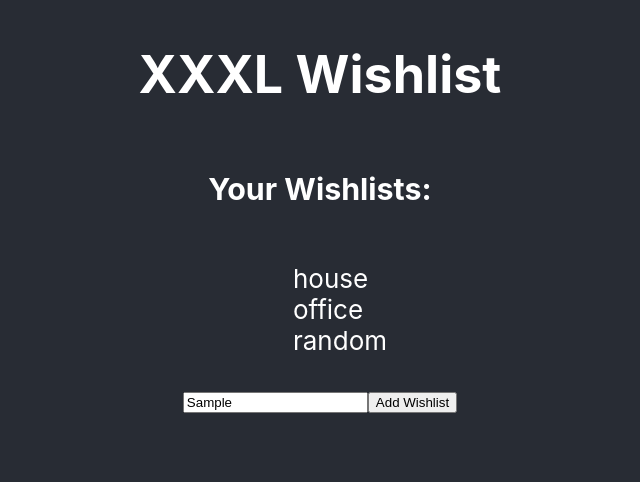
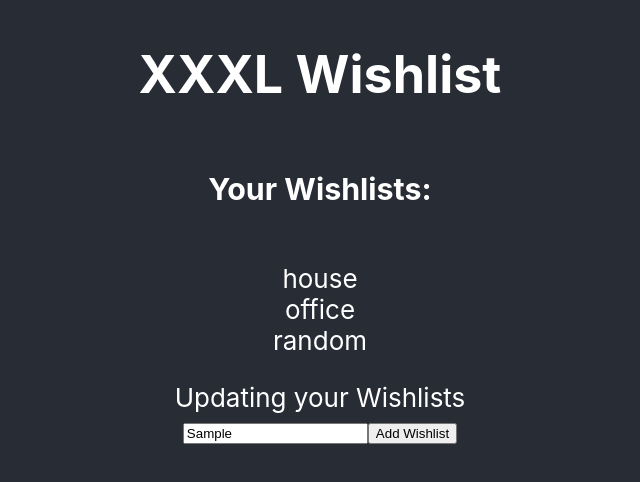
Before and after one commit to akarpas/xxxl, a React (Create React App) app: page / in a window 1280 px wide. Both pictures are taken after typing "Sample" into the empty fields and a click on the button "Add Wishlist". Shown: the top 482 px of the page, without its empty margins (320-960 px from the left). Built offline with nearby package versions, Linux system fonts and the light colour scheme.

Commit message:
chore: add loading sign

```diff
--- a/src/App.css
+++ b/src/App.css
@@ -24,8 +24,10 @@
 }
 
 ul {
+  padding-left: 0;
+  margin-left: 0;
   list-style: none;
-  text-align: left;
+  text-align: center;
 }
 
 @keyframes App-logo-spin {
--- a/src/App.js
+++ b/src/App.js
@@ -6,8 +6,9 @@ import './App.css';
 
 
 const App = () => {
-  const [wishlistName, setWishlistName] = useState(null);
+  const [wishlistName, setWishlistName] = useState('');
   const [wishlists, setWishlists] = useState(DefaultWishlists);
+  const [loading, setLoading] = useState(false);
 
   const onChange = event => {
     setWishlistName(event.target.value);
@@ -17,6 +18,7 @@ const App = () => {
     event.preventDefault();
     const newWishlists = [...wishlists];
     const pendingRequest = wishlists.findIndex(wishlist => wishlist.id === -1) !== -1;
+    setLoading(true);
 
     if (pendingRequest) {
       const index = newWishlists.findIndex(wishlist => wishlist.id === -1);
@@ -24,11 +26,15 @@ const App = () => {
       setWishlists([...newWishlists]);
       const data = await apiPatch([...newWishlists], wishlistName);
       setWishlists(data);
+      setWishlistName('');
+      setLoading(false);
     } else {
       newWishlists.push({ id: -1, name: wishlistName, products: [] })
       setWishlists([...newWishlists]);
       const data = await apiPost([...newWishlists]);
       setWishlists(data);
+      setWishlistName('');
+      setLoading(false);
     }
   }
 
@@ -38,8 +44,9 @@ const App = () => {
         <h1>XXXL Wishlist</h1>
         <h3>Your Wishlists:</h3>
         <Wishlists wishlists={wishlists} />
+        {loading && <div>Updating your Wishlists</div>}
         <form onSubmit={addWishlist}>
-          <input type="text" minLength="2" onChange={onChange} />
+          <input value={wishlistName} type="text" minLength="2" onChange={onChange} />
           <button type="submit"> Add Wishlist </button>
         </form>
       </header>
```
